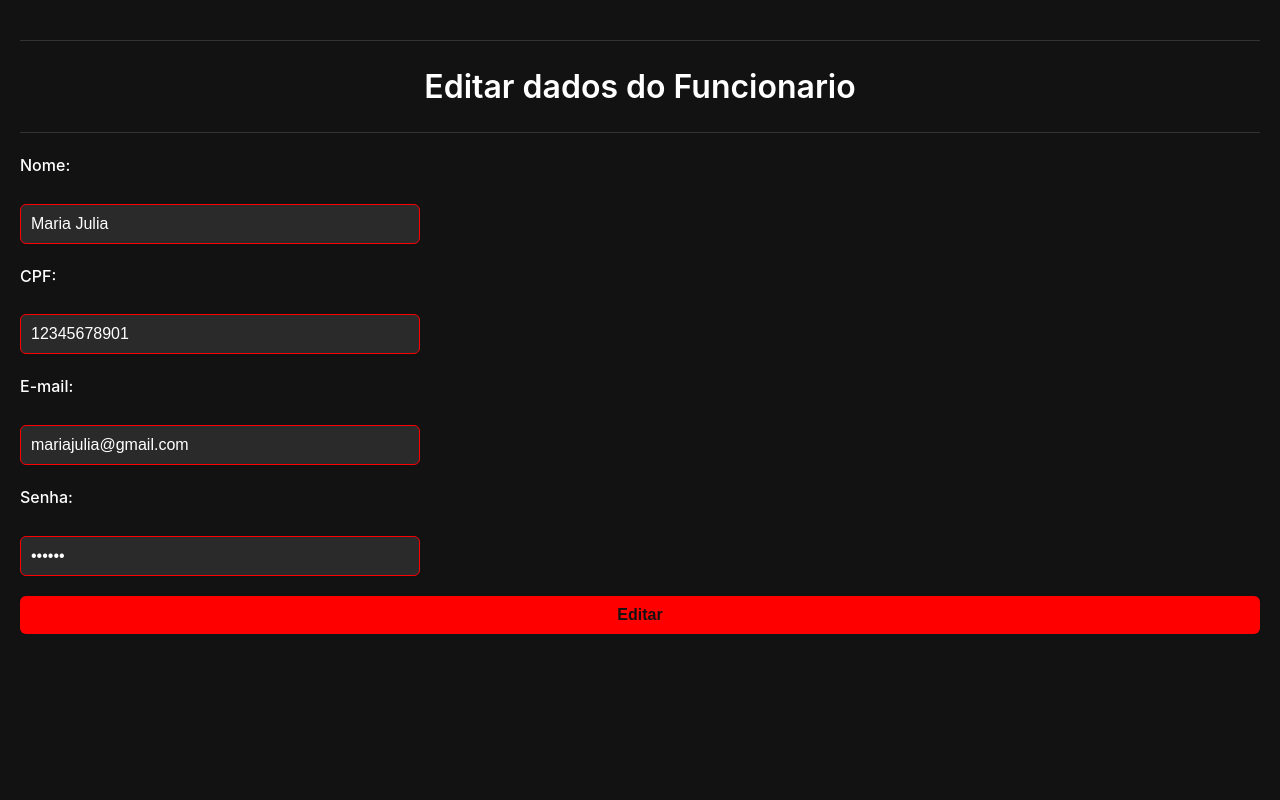
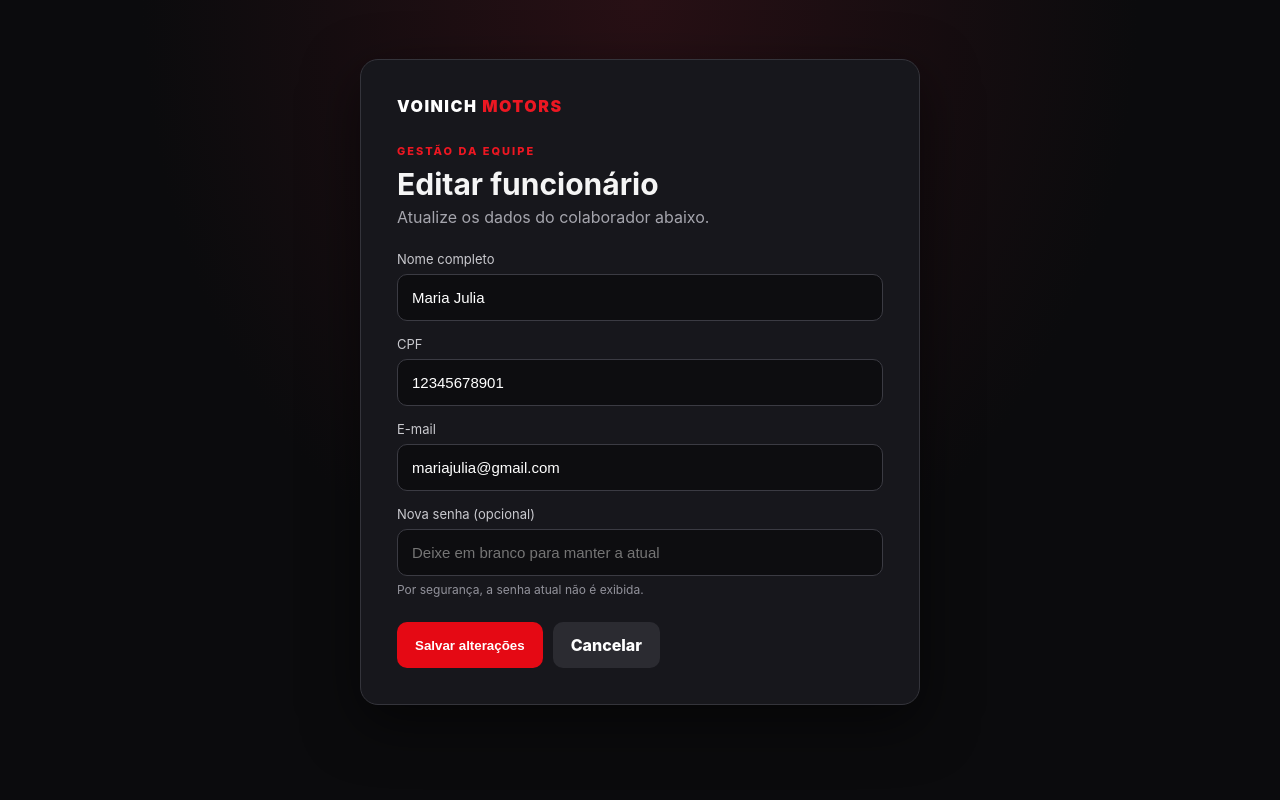
Before and after one commit to lucas287/siteATUALIZADO2.0, a PHP site: page /editfun.php?id=8 in a window 1280 px wide. Run offline with PHP 8.4, Linux system fonts and the light colour scheme; data comes from the database, SQL or seed files in the repository.

Commit message:
Corrige tela de edição de funcionário

```diff
--- a/editfun.php
+++ b/editfun.php
@@ -1,317 +1,21 @@
 <?php
-	session_start();
-	include_once("conexao.php");
-    error_reporting(E_ALL & ~E_DEPRECATED);
-	$id = filter_input(INPUT_GET, 'id', FILTER_SANITIZE_NUMBER_INT);
-	$result_usuario = "SELECT * FROM Funcionario WHERE id = '$id'";
-	$resultado_usuario = mysqli_query($conn, $result_usuario);
-	$row_usuario = mysqli_fetch_assoc($resultado_usuario);
+session_start();
+include_once("conexao.php");
+$id = filter_input(INPUT_GET, 'id', FILTER_VALIDATE_INT);
+if (!$id) { $_SESSION['msg'] = 'Funcionário inválido.'; header('Location: exibirFuncionario.php'); exit; }
+$stmt = $conn->prepare("SELECT id, nome, cpf, email FROM funcionario WHERE id = ?");
+$stmt->bind_param("i", $id); $stmt->execute(); $func = $stmt->get_result()->fetch_assoc();
+if (!$func) { $_SESSION['msg'] = 'Funcionário não encontrado.'; header('Location: exibirFuncionario.php'); exit; }
+function e($v) { return htmlspecialchars((string)$v, ENT_QUOTES, 'UTF-8'); }
 ?>
-<!DOCTYPE html>
-<html lang="pt-br">
-<head>
+<!DOCTYPE html><html lang="pt-br"><head><meta charset="utf-8"><meta name="viewport" content="width=device-width,initial-scale=1"><title>Editar funcionário | Voinich Motors</title>
 <style>
-	label{
-		color: white;
-	}
-</style>
-
-<title>Página Principal</title>
-<meta charset="utf-8">
-<meta name="viewport" content="width=device-width, initial-scale=1">
-<link rel="stylesheet" href="https://cdnjs.cloudflare.com/ajax/libs/font-awesome/4.7.0/css/font-awesome.min.css">
-<link rel="stylesheet" type="text/css" href="devs2.css">
-</head>
-<style type="text/css">
-  /* =======================
-   RESET + BASE
-======================= */
-* {
-    margin: 0;
-    padding: 0;
-    box-sizing: border-box;
-}
-
-html {
-    font-size: 16px;
-    scroll-behavior: smooth;
-}
-
-body {
-    font-family: 'Inter', 'Segoe UI', Tahoma, Geneva, Verdana, sans-serif;
-    background-color: #121212;
-    color: #e0e0e0;
-    line-height: 1.6;
-    padding: 20px;
-}
-
-/* =======================
-   TIPOGRAFIA
-======================= */
-h1, h2, h3, h4, h5, h6 {
-    color: #FF0000;
-    margin-bottom: 10px;
-    font-weight: 600;
-}
-
-p {
-    margin-bottom: 1em;
-}
-
-/* =======================
-   LINKS
-======================= */
-a {
-    color: #FF0000;
-    text-decoration: none;
-    transition: 0.3s ease;
-}
-
-a:hover {
-    color: #ffffff;
-    text-decoration: underline;
-}
-
-/* =======================
-   NAVBAR & DROPDOWN
-======================= */
-.topnav {
-    display: flex;
-    background-color: #1e1e1e;
-    padding: 10px 20px;
-    border-bottom: 2px solid #FF0000;
-    flex-wrap: wrap;
-}
-
-.dropdown {
-    position: relative;
-}
-
-.dropbtn {
-    background-color: transparent;
-    color: #e0e0e0;
-    padding: 10px 16px;
-    font-size: 1rem;
-    border: none;
-    cursor: pointer;
-    font-weight: 500;
-    transition: 0.3s;
-}
-
-.dropbtn:hover {
-    background-color: #FF0000;
-    color: #121212;
-}
-
-.dropdown-content {
-    display: none;
-    position: absolute;
-    background-color: #2c2c2c;
-    min-width: 200px;
-    box-shadow: 0 8px 16px rgba(0,0,0,0.2);
-    z-index: 10;
-    top: 100%;
-    left: 0;
-    border-radius: 6px;
-}
-
-.dropdown-content a {
-    padding: 12px 16px;
-    display: block;
-    transition: 0.3s;
-}
-
-.dropdown-content a:hover {
-    background-color: #FF0000;
-    color: #121212;
-}
-
-.dropdown:hover .dropdown-content {
-    display: block;
-}
-
-/* =======================
-   FORMULÁRIOS
-======================= */
-input[type="text"],
-input[type="email"],
-input[type="password"],
-textarea {
-    width: 100%;
-    max-width: 400px;
-    padding: 12px;
-    margin: 10px 0;
-    background-color: #2a2a2a;
-    border: 1px solid #FF0000;
-    border-radius: 6px;
-    color: #fff;
-    font-size: 1rem;
-}
-
-input:focus,
-textarea:focus {
-    outline: none;
-    border-color: grey;
-}
-
-/* Botões */
-button, input[type="submit"] {
-    background-color: #FF0000;
-    color: #121212;
-    padding: 10px 20px;
-    border: none;
-    border-radius: 6px;
-    cursor: pointer;
-    font-weight: bold;
-    font-size: 1rem;
-    transition: 0.3s;
-}
-
-button:hover,
-input[type="submit"]:hover {
-    background-color: grey;
-}
-
-/* =======================
-   MENSAGENS
-======================= */
-p.success {
-    color: #90ee90;
-    font-weight: 500;
-}
-
-p.error {
-    color: #ff4d4d;
-    font-weight: 500;
-}
-
-/* =======================
-   COMPONENTES VISUAIS
-======================= */
-hr {
-    border: none;
-    border-top: 1px solid #333;
-    margin: 20px 0;
-}
-
-img {
-    max-width: 100%;
-    border-radius: 8px;
-    margin-top: 10px;
-}
-
-/* =======================
-   RESPONSIVO
-======================= */
-@media (max-width: 768px) {
-    .topnav {
-        flex-direction: column;
-        align-items: flex-start;
-    }
-
-    .dropbtn {
-        width: 100%;
-        text-align: left;
-    }
-
-    .dropdown-content {
-        position: static;
-        width: 100%;
-        box-shadow: none;
-        margin-top: 5px;
-    }
-}
-
-
-.container {
-    background-color: #1e1e1e;
-    padding: 30px 40px;
-    border-radius: 12px;
-    box-shadow: 0 0 20px rgba(0, 0, 0, 0.5);
-    width: 90%;
-    max-width: 500px;
-    text-align: center;
-}
-
-form {
-    display: flex;
-    flex-direction: column;
-    align-items: stretch;
-    gap: 10px;
-    text-align: center;
-}
-
-form label {
-    text-align: left;
-    margin-bottom: 5px;
-    font-weight: 500;
-}
-
-input[type="text"],
-input[type="email"],
-input[type="password"] {
-    padding: 10px;
-    font-size: 1rem;
-    border: 1px solid #FF0000;
-    border-radius: 6px;
-    background-color: #2a2a2a;
-    color: white;
-}
-
-input[type="text"]:focus,
-input[type="email"]:focus,
-input[type="password"]:focus {
-    outline: none;
-    border-color: grey;
-}
-
-.btn-editar {
-    align-self: center;
-    width: 120px;
-    padding: 8px 0;
-    background-color: #FF0000;
-    color: #fff;
-    font-weight: bold;
-    border: none;
-    border-radius: 6px;
-    font-size: 0.95rem;
-    cursor: pointer;
-    transition: background-color 0.3s;
-}
-
-.btn-editar:hover {
-    background-color: grey;
-    color: grey;
-}
-
-</style>
-<body>
-
-<center>
-		<p><hr><h1  style="color: white;">Editar dados do Funcionario</h1> <p> <hr>
-
-		<?php
-		if(isset($_SESSION['msg'])){
-			echo $_SESSION['msg'];
-			unset($_SESSION['msg']);
-		}
-		?>
-	<form method="POST" action="editarFun.php">
-		<input type="hidden" name="id" value="<?php echo $row_usuario['id']; ?>">
-
-			<label class="p">Nome: </label>
-			<input type="text" name="nome" placeholder="Digite o nome completo" value="<?php echo $row_usuario['nome']; ?>">
-
-			<label class="p">CPF: </label>
-			<input type="text" name="cpf" placeholder="Digite o seu melhor e-mail" value="<?php echo $row_usuario['cpf']; ?>">
-
-			<label class="p">E-mail: </label>
-			<input type="email" name="email" placeholder="Digite o seu melhor e-mail" value="<?php echo $row_usuario['email']; ?>">
-
-			<label class="p">Senha: </label>
-			<input type="password" name="senha" value="<?php echo $row_usuario['senha']; ?>">
-
-			<input type="submit" value="Editar">
-		</form></center>
-	</body>
-</html>
+*{box-sizing:border-box}body{margin:0;min-height:100vh;padding:24px;background:radial-gradient(ellipse at top,#281015,#0b0b0d 55%);color:#f5f5f5;font-family:Inter,Segoe UI,Arial,sans-serif}.wrap{width:min(560px,100%);margin:35px auto;background:#17171c;border:1px solid #34343b;border-radius:18px;padding:clamp(22px,5vw,36px);box-shadow:0 18px 55px #0008}.brand{font-weight:900;letter-spacing:1.5px;text-decoration:none;color:white}.brand span,.eyebrow{color:#ed1722}.eyebrow{margin-top:28px;font-size:11px;font-weight:800;letter-spacing:2px;text-transform:uppercase}h1{margin:8px 0 5px;font-size:30px}.muted{color:#a5a5ad;margin:0 0 24px}.field{display:block;margin:15px 0}.field span{display:block;font-size:13px;color:#c9c9ce;margin-bottom:7px}.field input{width:100%;padding:14px;border:1px solid #3b3b43;border-radius:10px;background:#0d0d10;color:white;font-size:15px;outline:none}.field input:focus{border-color:#e50914}.hint{font-size:12px;color:#92929b;margin-top:6px}.buttons{display:flex;gap:10px;margin-top:25px;flex-wrap:wrap}.btn{display:inline-flex;justify-content:center;align-items:center;padding:13px 18px;border-radius:10px;border:0;text-decoration:none;font-weight:800;cursor:pointer}.save{background:#e50914;color:white}.back{background:#2b2b31;color:white}
+</style></head><body><main class="wrap"><a class="brand" href="devs.php">VOINICH <span>MOTORS</span></a><div class="eyebrow">Gestão da equipe</div><h1>Editar funcionário</h1><p class="muted">Atualize os dados do colaborador abaixo.</p>
+<?php if(isset($_SESSION['msg'])): ?><p class="muted"><?php echo e($_SESSION['msg']); unset($_SESSION['msg']); ?></p><?php endif; ?>
+<form method="POST" action="editarFun.php"><input type="hidden" name="id" value="<?php echo (int)$func['id']; ?>">
+<label class="field"><span>Nome completo</span><input name="nome" type="text" required maxlength="150" value="<?php echo e($func['nome']); ?>"></label>
+<label class="field"><span>CPF</span><input name="cpf" type="text" required maxlength="20" value="<?php echo e($func['cpf']); ?>"></label>
+<label class="field"><span>E-mail</span><input name="email" type="email" required maxlength="150" value="<?php echo e($func['email']); ?>"></label>
+<label class="field"><span>Nova senha (opcional)</span><input name="senha" type="password" minlength="6" autocomplete="new-password" placeholder="Deixe em branco para manter a atual"><div class="hint">Por segurança, a senha atual não é exibida.</div></label>
+<div class="buttons"><button class="btn save" type="submit">Salvar alterações</button><a class="btn back" href="exibirFuncionario.php">Cancelar</a></div></form></main></body></html>
```
